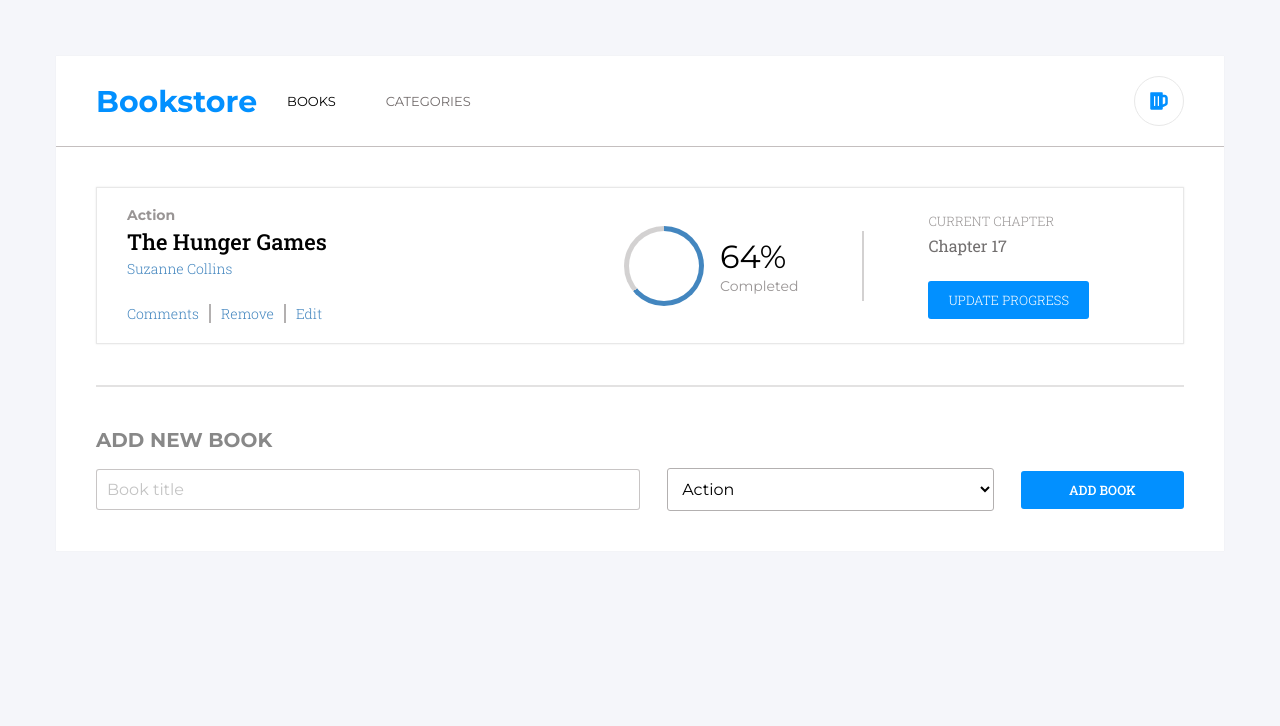
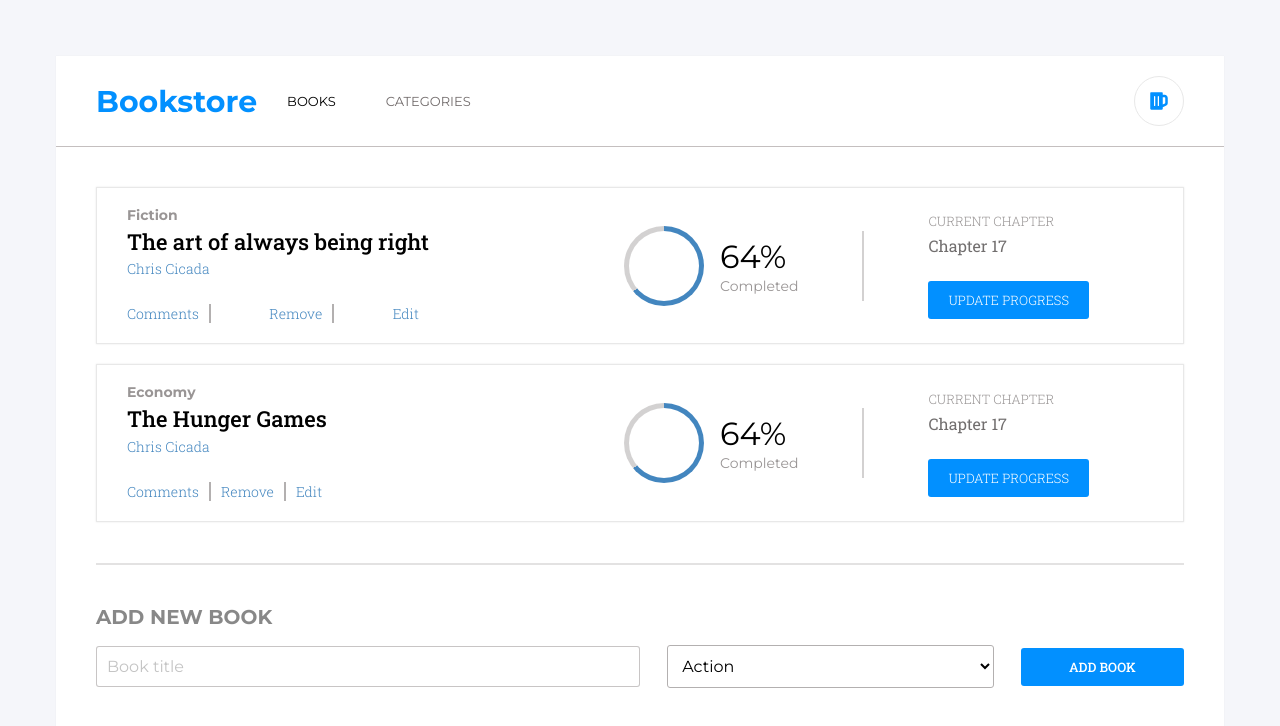
Before and after one commit to Chrissiku/Bookstore-CMS, a React (Create React App) app: page / in a window 1280 px wide. Shown: the top 726 px of the page. Built offline with nearby package versions, Linux system fonts and the light colour scheme.

Commit message:
Connect react with redux, Implement the add Action and filter

```diff
--- a/package.json
+++ b/package.json
@@ -15,6 +15,7 @@
     "react-router-dom": "^6.3.0",
     "react-scripts": "5.0.1",
     "redux-thunk": "^2.4.1",
+    "uuid": "^8.3.2",
     "web-vitals": "^2.1.4"
   },
   "scripts": {
--- a/src/components/homePage/Add_book.js
+++ b/src/components/homePage/Add_book.js
@@ -1,24 +1,55 @@
 /* eslint-disable react/self-closing-comp */
 /* eslint-disable jsx-a11y/anchor-is-valid */
 /* eslint-disable quotes */
-import React from "react";
+import React, { useState } from "react";
+import { useDispatch } from "react-redux/es/exports";
+import { v4 as bookId } from "uuid";
+import { addBook } from "../redux/books/books";
 
-const AddBook = () => (
+const AddBook = () => {
+  const dispatch = useDispatch();
+  const [title, setTitle] = useState("");
+  const [type, setType] = useState("");
+  return (
     <>
       <div className="separator"></div>
       <div className="add-book">
         <h3>ADD NEW BOOK</h3>
         <form>
-        <input required type="text" placeholder="Book title" />
-        <select required>
-          <option>Action</option>
-          <option>Science Fiction</option>
-          <option>Economy</option>
+          <input
+            required
+            type="text"
+            placeholder="Book title"
+            onChange={(event) => setTitle(event.target.value)}
+          />
+          <select
+            name="type"
+            required
+            onChange={(event) => setType(event.target.value)}
+          >
+            <option value="Action">Action</option>
+            <option value="Science ">Science</option>
+            <option value="Fiction ">Fiction</option>
+            <option value="Economy">Economy</option>
           </select>
-        <button type="submit">ADD BOOK</button>
+          <button
+            type="button"
+            onClick={() => {
+              dispatch(
+                addBook({
+                  id: bookId(),
+                  title,
+                  type,
+                }),
+              );
+            }}
+          >
+            ADD BOOK
+          </button>
         </form>
       </div>
     </>
   );
+};
 
 export default AddBook;
--- a/src/components/homePage/Book.js
+++ b/src/components/homePage/Book.js
@@ -4,14 +4,20 @@
 /* eslint-disable jsx-a11y/anchor-is-valid */
 /* eslint-disable quotes */
 import React from "react";
+import { useSelector } from "react-redux";
+import { v4 as bookId } from "uuid";
+// import { removeBook } from "../redux/books/books";
 
-const Book = (props) => (
+const Book = () => {
+  const BookList = useSelector((state) => state.books.value);
+  return (
     <>
-    <div className="book">
+      {BookList.map((book) => (
+        <div className="book" key={bookId()}>
           <div className="left-book">
-        <span className="type">{props.type}</span>
-        <h3>{props.title}</h3>
-        <span className="author">{props.author}</span>
+            <span className="type">{book.type}</span>
+            <h3>{book.title}</h3>
+            <span className="author">Chris Cicada</span>
             <ul>
               <li>
                 <a>Comments</a>
@@ -43,7 +49,9 @@ const Book = (props) => (
             </div>
           </div>
         </div>
+      )).reverse()}
     </>
   );
+};
 
 export default Book;
--- a/src/components/homePage/BookPage.js
+++ b/src/components/homePage/BookPage.js
@@ -7,7 +7,7 @@ import AddBook from "./Add_book";
 
 const BookPage = () => (
   <>
-    <Book type="Action" title="The Hunger Games" author="Suzanne Collins" />
+    <Book />
     <AddBook />
   </>
 );
--- /dev/null
+++ b/src/components/redux/books/InitialState.js
@@ -0,0 +1,17 @@
+/* eslint-disable quotes */
+import { v4 as bookId } from "uuid";
+
+const initialState = [
+  {
+    id: bookId(),
+    title: "The Hunger Games",
+    type: "Economy",
+  },
+  {
+    id: bookId(),
+    title: "The art of always being right",
+    type: "Fiction",
+  },
+];
+
+export default initialState;
--- a/src/components/redux/books/books.js
+++ b/src/components/redux/books/books.js
@@ -1,37 +1,58 @@
-const initialState = [];
-const bookId = Math.floor(Math.random() * 1000);
+// const initialState = [];
+// const bookId = Math.floor(Math.random() * 1000);
 
-const ADD_BOOK_ACTION = 'ADD_BOOK_ACTION';
-const REMOVE_BOOK_ACTION = 'REMOVE_BOOK_ACTION';
+// const ADD_BOOK_ACTION = "ADD_BOOK_ACTION";
+// const REMOVE_BOOK_ACTION = "REMOVE_BOOK_ACTION";
 
-const bookReducer = (state = initialState, action) => {
-  switch (action.type) {
-    case ADD_BOOK_ACTION: {
-      const newState = {
-        id: bookId,
-        title: action.book.title,
-        author: action.book.author,
-        category: action.book.category,
-      };
-      return [...state, newState];
-    }
-    case REMOVE_BOOK_ACTION: {
-      const remove = state.filter((book) => book[0] !== action.id);
-      return remove;
-    }
-    default:
-      return state;
-  }
-};
+// const bookReducer = (state = initialState, action) => {
+//   switch (action.type) {
+//     case ADD_BOOK_ACTION: {
+//       const newState = {
+//         id: bookId,
+//         title: action.book.title,
+//         author: action.book.author,
+//         category: action.book.category,
+//       };
+//       return [...state, newState];
+//     }
+//     case REMOVE_BOOK_ACTION: {
+//       const remove = state.filter((book) => book[0] !== action.id);
+//       return remove;
+//     }
+//     default:
+//       return state;
+//   }
+// };
 
-export const addBook = (book) => ({
-  type: ADD_BOOK_ACTION,
-  book,
+// export const addBook = (book) => ({
+//   type: ADD_BOOK_ACTION,
+//   book,
+// });
+
+// export const removeBook = (id) => ({
+//   type: REMOVE_BOOK_ACTION,
+//   id,
+// });
+
+// export default bookReducer;
+
+/* eslint-disable quotes */
+/* eslint-disable no-param-reassign */
+import { createSlice } from "@reduxjs/toolkit";
+import initialState from "./InitialState";
+
+export const BooksSlice = createSlice({
+  name: "books",
+  initialState: { value: initialState },
+  reducers: {
+    addBook: (state, action) => {
+      state.value.push(action.payload);
+    },
+    removeBook: (state, action) => {
+      state.value = state.value.filter((book) => book.id !== action.payload.id);
+    },
+  },
 });
 
-export const removeBook = (id) => ({
-  type: REMOVE_BOOK_ACTION,
-  id,
-});
-
-export default bookReducer;
+export const { addBook, removeBook } = BooksSlice.actions;
+export default BooksSlice;
--- a/src/index.js
+++ b/src/index.js
@@ -1,17 +1,30 @@
-import React from 'react';
-import ReactDOM from 'react-dom/client';
-import './index.css';
-import { BrowserRouter as Router } from 'react-router-dom';
-import App from './App';
-import reportWebVitals from './reportWebVitals';
+/* eslint-disable comma-dangle */
+/* eslint-disable quotes */
+import React from "react";
+import ReactDOM from "react-dom/client";
+import { Provider } from "react-redux";
+import { configureStore } from "@reduxjs/toolkit";
+import "./index.css";
+import { BrowserRouter as Router } from "react-router-dom";
+import { BooksSlice } from "./components/redux/books/books";
+import App from "./App";
+import reportWebVitals from "./reportWebVitals";
 
-const root = ReactDOM.createRoot(document.getElementById('root'));
+const BooksStore = configureStore({
+  reducer: {
+    books: BooksSlice.reducer,
+  },
+});
+
+const root = ReactDOM.createRoot(document.getElementById("root"));
 root.render(
   <React.StrictMode>
     <Router>
-      <App />
+      <Provider store={BooksStore}>
+        <App />
+      </Provider>
     </Router>
-  </React.StrictMode>,
+  </React.StrictMode>
 );
 
 // If you want to start measuring performance in your app, pass a function
```
Also changed, not shown: 1 other file (tests, documents, lock files or other folders). Lines whose indentation alone changed are shown as unchanged.
